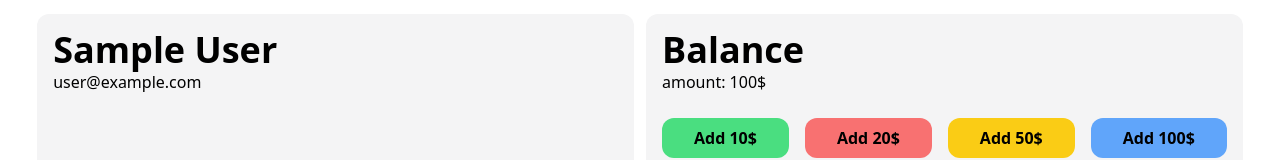
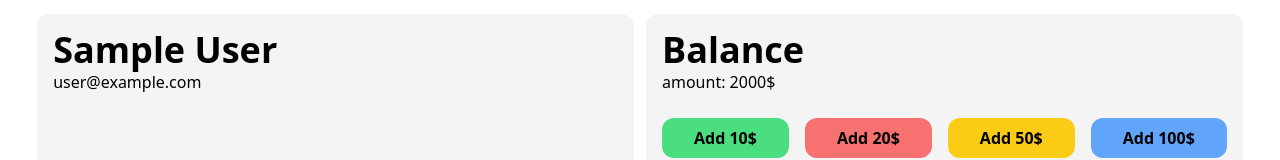
Before and after one commit to hyprj/evolution-final-project, a React (Vite) app: page /app in a window 1280 px wide. Shown: the part 120-280 px from the top of the page. Built offline with nearby package versions, Linux system fonts and the light colour scheme; no server answers; the database is empty; sample sign-in values are in the browser's storage.

Commit message:
feat: balance is sync with firebase db

```diff
--- a/src/main/features/auth/AuthProvider.tsx
+++ b/src/main/features/auth/AuthProvider.tsx
@@ -7,7 +7,7 @@ export function AuthProvider({ children }: { children: React.ReactNode }) {
   useEffect(() => {
     const unsubscribe = firebaseAuth.onAuthStateChanged(async (user) => {
       if (user) {
-        const balance = await getUserBalance(user.uid);
+        const balance = (await getUserBalance(user.uid)) || 2000;
         const { displayName, uid, email } = user;
         authStore.setUser({ displayName, uid, email, balance });
       } else {
--- a/src/main/features/auth/store.ts
+++ b/src/main/features/auth/store.ts
@@ -1,11 +1,16 @@
 import { makeAutoObservable, runInAction } from "mobx";
-import { createUser, getUserBalance, signIn } from "../../services/db";
+import {
+  createUser,
+  getUserBalance,
+  setUserBalance,
+  signIn,
+} from "../../services/db";
 
 export interface User {
   displayName: string | null;
   email: string | null;
   uid: string;
-  balance: number | null;
+  balance: number;
 }
 
 class AuthStore {
@@ -15,7 +20,7 @@ class AuthStore {
   constructor() {
     this.status = "loading";
     this.user = null;
-    makeAutoObservable(this);
+    makeAutoObservable(this, {}, { autoBind: true });
   }
 
   getStatus() {
@@ -30,7 +35,7 @@ class AuthStore {
     const userData = await signIn(email, password);
 
     if (userData) {
-      const balance = await getUserBalance(userData.uid);
+      const balance = (await getUserBalance(userData.uid)) || 2000;
       runInAction(() => {
         this.user = { ...userData, balance };
         this.status = "loggedIn";
@@ -77,15 +82,21 @@ class AuthStore {
   }
 
   public addToBalance(amount: number): void {
-    if (this.user?.balance) {
-      this.user.balance += amount;
-    }
+    runInAction(() => {
+      if (!this.user) return;
+      const updatedBalance = amount + this.user.balance;
+      setUserBalance(this.user.uid, updatedBalance);
+      this.user.balance = updatedBalance;
+    });
   }
 
   public decreaseFromBalance(amount: number): void {
-    if (this.user?.balance) {
-      this.user.balance -= amount;
-    }
+    runInAction(() => {
+      if (!this.user) return;
+      const updatedBalance = this.user.balance - amount;
+      setUserBalance(this.user.uid, updatedBalance);
+      this.user.balance = updatedBalance;
+    });
   }
 }
 
--- a/src/main/pages/Dashboard.tsx
+++ b/src/main/pages/Dashboard.tsx
@@ -1,11 +1,12 @@
+import { observer } from "mobx-react";
 import { Button } from "../components/button/Button";
 import { authStore } from "../features/auth/store";
 
-export function Dashboard() {
-  const { user } = authStore;
+export const Dashboard = observer(() => {
+  const { user, addToBalance } = authStore;
   return (
     <div className="flex flex-grow items-start justify-center">
-      <div className="m-4 mt-20 grid grid-cols-2 gap-3 max-md:grid-cols-1">
+      <div className="max-md:grid-cols-1 m-4 mt-20 grid grid-cols-2 gap-3">
         <DashboardItem>
           <h4 className="text-4xl font-semibold">
             {user?.displayName || "Name not specified"}
@@ -14,18 +15,18 @@ export function Dashboard() {
         </DashboardItem>
         <DashboardItem>
           <h4 className="text-4xl font-semibold">Balance</h4>
-          <p>amount: 100$</p>
+          <p>{`amount: ${user?.balance}$`}</p>
           <div className="mt-6 flex flex-wrap gap-4">
-            <Button bgColor="green" size="lg">
+            <Button bgColor="green" size="lg" onClick={() => addToBalance(10)}>
               Add 10$
             </Button>
-            <Button bgColor="red" size="lg">
+            <Button bgColor="red" size="lg" onClick={() => addToBalance(20)}>
               Add 20$
             </Button>
-            <Button bgColor="yellow" size="lg">
+            <Button bgColor="yellow" size="lg" onClick={() => addToBalance(50)}>
               Add 50$
             </Button>
-            <Button bgColor="blue" size="lg">
+            <Button bgColor="blue" size="lg" onClick={() => addToBalance(100)}>
               Add 100$
             </Button>
           </div>
@@ -33,7 +34,7 @@ export function Dashboard() {
       </div>
     </div>
   );
-}
+});
 
 export function DashboardItem({ children }: { children: React.ReactNode }) {
   return <div className="rounded-xl  bg-zinc-100 p-4">{children}</div>;
--- a/src/main/services/db.ts
+++ b/src/main/services/db.ts
@@ -35,6 +35,15 @@ export async function getUserBalance(uid: string) {
   return null;
 }
 
+export async function setUserBalance(uid: string, amount: number) {
+  try {
+    console.log(amount);
+    setDocument({ balance: amount }, "users", uid);
+  } catch (err) {
+    console.warn(err);
+  }
+}
+
 export async function signIn(email: string, password: string) {
   try {
     const { displayName, uid } = (
--- a/src/roulette/store/logic/PlayerStore.ts
+++ b/src/roulette/store/logic/PlayerStore.ts
@@ -25,7 +25,6 @@ export class PlayerStore {
   }
 
   public updateBalance(balance: number): void {
-    // TODO: add api call
     this.balance = balance;
   }
 }
```
